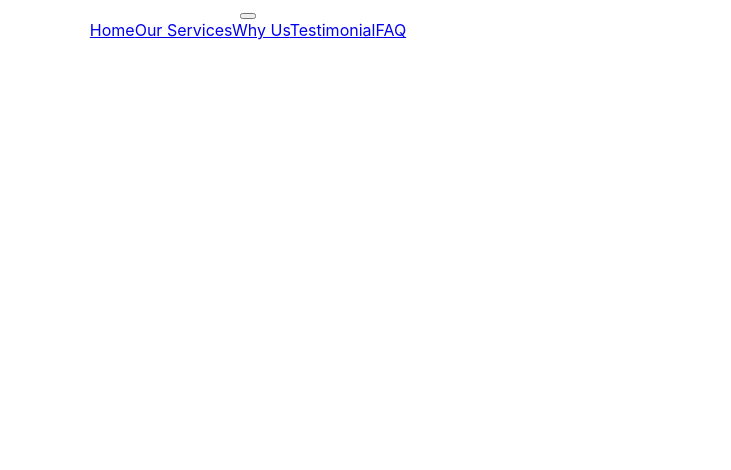
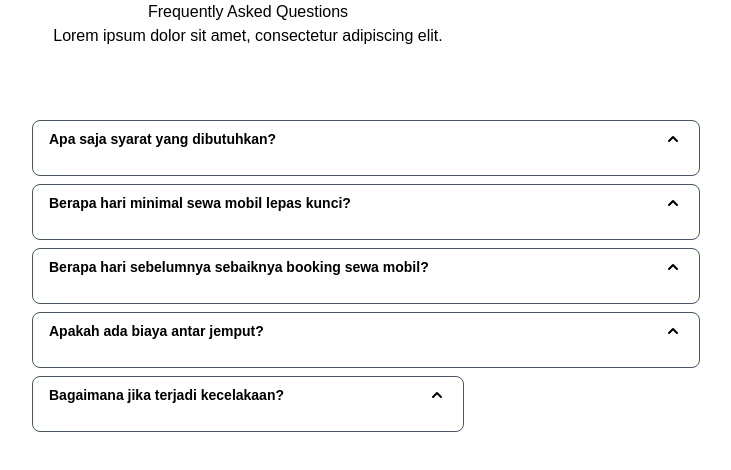
Before and after one commit to salsabilaathika-97/latihan-challenge, a React (Create React App) app in the folder gold-app/: page / in a window 1280 px wide. Shown: the top 470 px of the page, without its empty margins (392-1123 px from the left). Built offline with nearby package versions, Linux system fonts and the light colour scheme.

Commit message:
add accordion components

```diff
--- /dev/null
+++ b/gold-app/postcss.config.js
@@ -0,0 +1,6 @@
+module.exports = {
+  plugins: {
+    tailwindcss: {},
+    autoprefixer: {},
+  },
+}
--- a/gold-app/src/App.js
+++ b/gold-app/src/App.js
@@ -1,24 +1,13 @@
 import './App.css';
-import Navigation from './components/Navigation';
-import OurService from './components/OurService';
-import WhyUs from './components/WhyUs';
-import Testimonial from './components/Testimonial';
 import FAQ from './components/FAQ';
-import Home from './components/Home';
-import { Route, Routes } from 'react-router-dom';
+import Accordion from './components/Accordion';
 
 
 function App() {
   return (
     <div className="App">
-      <Navigation />
-      <Routes>
-        <Route exact path = "/" component={Home}/>
-        <Route exact path = "/OurService" component={OurService}/>
-        <Route exact path = "/WhyUs" component={WhyUs}/>
-        <Route exact path = "/Testimonial" component={Testimonial}/>
-        <Route exact path = "/FAQ" component={FAQ}/>
-      </Routes>
+      <FAQ />
+      <Accordion />
     </div>
   );
 }
--- /dev/null
+++ b/gold-app/src/components/Accordion.js
@@ -0,0 +1,86 @@
+import React from "react";
+import { Disclosure } from '@headlessui/react'
+import { ChevronUpIcon } from '@heroicons/react/solid'
+
+const Accordion = () => {
+    return (
+        <>
+            <div className="w-full px-4 pt-16">
+            <div className="mx-auto w-full max-w-md rounded-2xl bg-white p-2">
+                <Disclosure>
+                {({ open }) => (
+                    <>
+                    <Disclosure.Button className="flex justify-between rounded-lg bg-white px-4 py-2 text-left text-sm font-bold text-black border border-gray-600 w-[668px] h-14">
+                        <span>Apa saja syarat yang dibutuhkan?</span>
+                        <ChevronUpIcon
+                        className={`${
+                            open ? 'rotate-180 transform' : ''
+                        } h-5 w-5 text-black`}
+                        />
+                    </Disclosure.Button>
+                    </>
+                )}
+                </Disclosure>
+                <Disclosure as="div" className="mt-2">
+                {({ open }) => (
+                    <>
+                    <Disclosure.Button className="flex justify-between rounded-lg bg-white px-4 py-2 text-left text-sm font-bold text-black border border-gray-600 w-[668px] h-14">
+                        <span>Berapa hari minimal sewa mobil lepas kunci?</span>
+                        <ChevronUpIcon
+                        className={`${
+                            open ? 'rotate-180 transform' : ''
+                        } h-5 w-5 text-black`}
+                        />
+                    </Disclosure.Button>
+                    </>
+                )}
+                </Disclosure>
+                <Disclosure as="div" className="mt-2">
+                {({ open }) => (
+                    <>
+                    <Disclosure.Button className="flex justify-between rounded-lg bg-white px-4 py-2 text-left text-sm font-bold text-black border border-gray-600 w-[668px] h-14">
+                        <span>Berapa hari sebelumnya sebaiknya booking sewa mobil?</span>
+                        <ChevronUpIcon
+                        className={`${
+                            open ? 'rotate-180 transform' : ''
+                        } h-5 w-5 text-black`}
+                        />
+                    </Disclosure.Button>
+                    </>
+                )}
+                </Disclosure>
+                <Disclosure as="div" className="mt-2">
+                {({ open }) => (
+                    <>
+                    <Disclosure.Button className="flex justify-between rounded-lg bg-white px-4 py-2 text-left text-sm font-bold text-black border border-gray-600 w-[668px] h-14">
+                        <span>Apakah ada biaya antar jemput?</span>
+                        <ChevronUpIcon
+                        className={`${
+                            open ? 'rotate-180 transform' : ''
+                        } h-5 w-5 text-black`}
+                        />
+                    </Disclosure.Button>
+                    </>
+                )}
+                </Disclosure>
+                <Disclosure as="div" className="mt-2">
+                {({ open }) => (
+                    <>
+                    <Disclosure.Button className="flex w-full justify-between rounded-lg bg-white px-4 py-2 text-left text-sm font-bold text-black border border-gray-600 w-[668px] h-14">
+                        <span>Bagaimana jika terjadi kecelakaan?</span>
+                        <ChevronUpIcon
+                        className={`${
+                            open ? 'rotate-180 transform' : ''
+                        } h-5 w-5 text-black`}
+                        />
+                    </Disclosure.Button>
+                    </>
+                )}
+                </Disclosure>
+            </div>
+        </div>
+        </>
+    );
+};
+
+export default Accordion;
--- a/gold-app/src/components/FAQ.js
+++ b/gold-app/src/components/FAQ.js
@@ -1,7 +1,12 @@
 import React from "react";
 
 const FAQ = () => {
-    return <p>Ini FAQ</p>
+    return (
+        <>
+            <h1>Frequently Asked Questions</h1>
+            <p>Lorem ipsum dolor sit amet, consectetur adipiscing elit.</p>
+        </>
+    );
 };
 
 export default FAQ;
--- a/gold-app/src/components/Testimonial.js
+++ b/gold-app/src/components/Testimonial.js
@@ -1,7 +1,12 @@
 import React from "react";
 
 const Testimonial = () => {
-    return <p>Ini Testimonial</p>
+    return (
+        <>
+            <h1>Testimonial</h1>
+            <p>Berbagai review positif dari para pelanggan kami</p>
+        </>
+    );
 };
 
 export default Testimonial;
--- a/gold-app/src/components/WhyUs.js
+++ b/gold-app/src/components/WhyUs.js
@@ -1,7 +1,12 @@
 import React from "react";
 
 const WhyUs = () => {
-    return <p>Ini WhyUs</p>
+    return (
+        <>
+            <h1>Why Us?</h1>
+            <p>Mengapa harus pilih Binar Car Rental?</p>
+        </>
+    );
 };
 
 export default WhyUs;
--- a/gold-app/src/index.css
+++ b/gold-app/src/index.css
@@ -1,8 +1,10 @@
+@tailwind base;
+@tailwind components;
+@tailwind utilities;
+
 body {
   margin: 0;
-  font-family: -apple-system, BlinkMacSystemFont, 'Segoe UI', 'Roboto', 'Oxygen',
-    'Ubuntu', 'Cantarell', 'Fira Sans', 'Droid Sans', 'Helvetica Neue',
-    sans-serif;
+  font-family: 'Arial';
   -webkit-font-smoothing: antialiased;
   -moz-osx-font-smoothing: grayscale;
 }
--- /dev/null
+++ b/gold-app/tailwind.config.js
@@ -0,0 +1,12 @@
+/** @type {import('tailwindcss').Config} */
+module.exports = {
+  content: ["./src/**/*.{js,jsx,ts,tsx}",],
+  theme: {
+    extend: {
+      width: {
+        '668': '668px'
+      }
+    },
+  },
+  plugins: [],
+}
```
Also changed, not shown: gold-app/package.json (+11 -0 lines), 1 other file (tests, documents, lock files or other folders).
